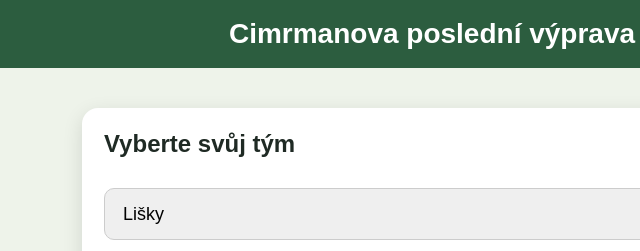
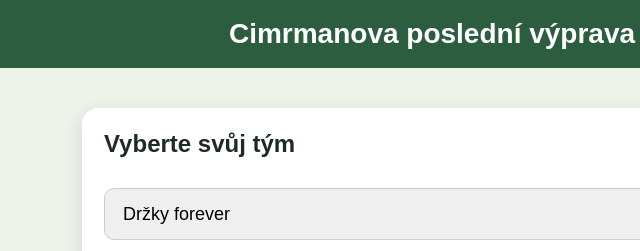
Before and after one commit to petrspringr-eng/prichovicka-hra, a plain HTML site: page index.html in a window 1280 px wide. Shown: the top 251 px of the page, 208-848 px from the left. Drawn offline with Linux system fonts and the light colour scheme.

Commit message:
verze 1.2

```diff
--- a/index.html
+++ b/index.html
@@ -20,10 +20,10 @@
             <h2>Vyberte svůj tým</h2>
 
             <select id="teamSelect">
-                <option>Lišky</option>
-                <option>Vlci</option>
-                <option>Medvědi</option>
-                <option>Sovy</option>
+                <option>Držky forever</option>
+                <option>Coury nejen z Plzně</option>
+                <option>Tajemství Božáku</option>
+                <option>Panda friends</option>
                 <option>Bobři</option>
                 <option>Jeleni</option>
             </select>
```
